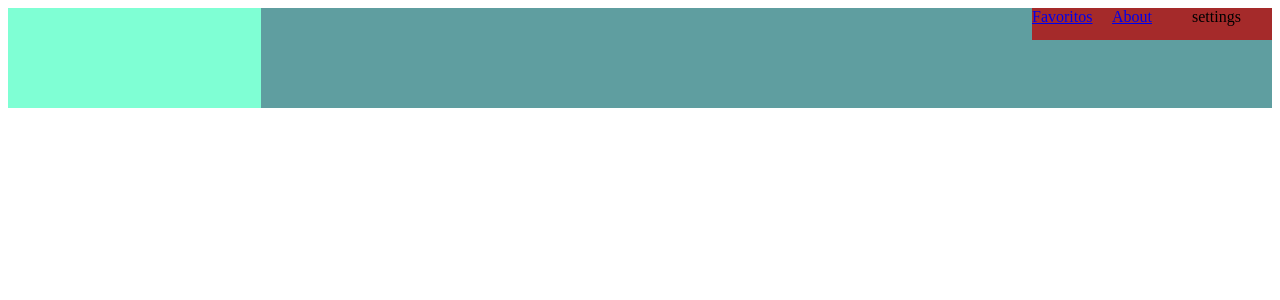
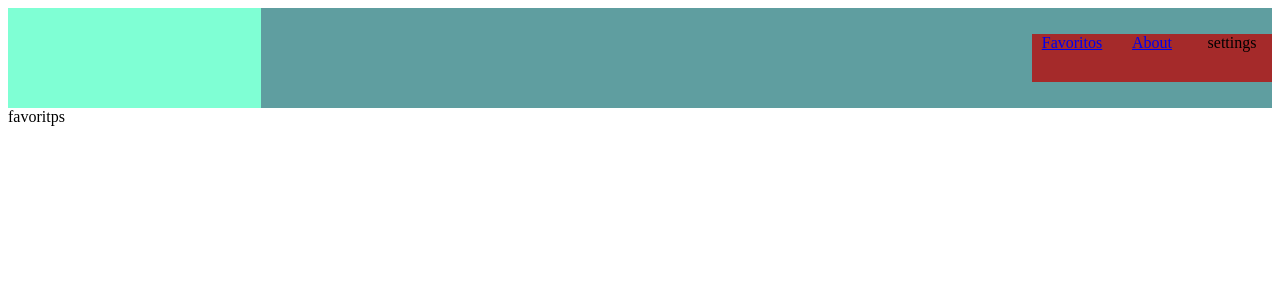
Before and after one commit to francoandrada/rick-and-morty-app, a React (Create React App) app in the folder rick-and-morty/: page /favoritos in a window 1280 px wide. Shown: the top 300 px of the page. Built offline with nearby package versions, Linux system fonts and the light colour scheme.

Commit message:
NavRouting2

```diff
--- a/rick-and-morty/src/components/Favoritos/Favoritos.jsx
+++ b/rick-and-morty/src/components/Favoritos/Favoritos.jsx
@@ -4,7 +4,9 @@ import styles from './Favoritos.module.css'
 
     function Favoritos(){
         return(
-            <div></div>
+            <React.Fragment>
+                favoritps
+            </React.Fragment>
         )
 }
 
--- a/rick-and-morty/src/components/Nav/Nav.module.css
+++ b/rick-and-morty/src/components/Nav/Nav.module.css
@@ -38,9 +38,13 @@
 
 
 .navbarItem{
+    height: 3rem;
+    width: 5rem;
     background-color: brown;
-
-    height: 2rem;
-    width: 5rem;
+    padding: auto;
+    margin-top: auto;
+    margin-bottom: auto;
+    text-decoration: none;
+    text-align: center;
 
 }
```
